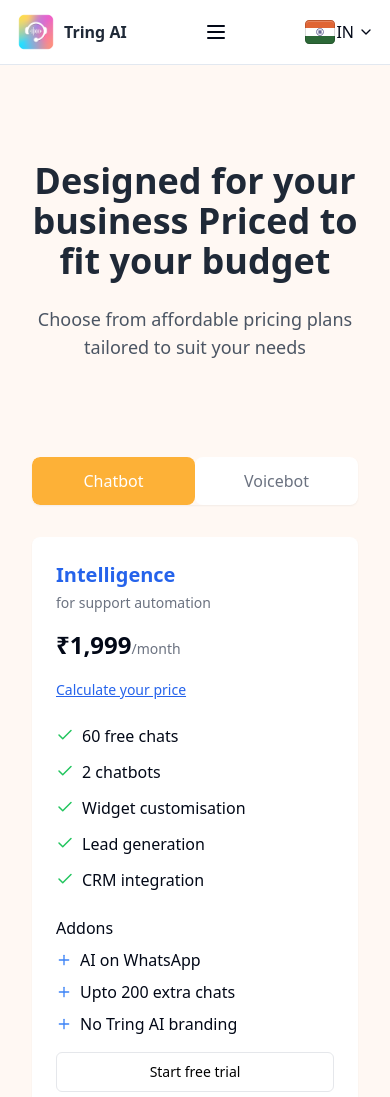
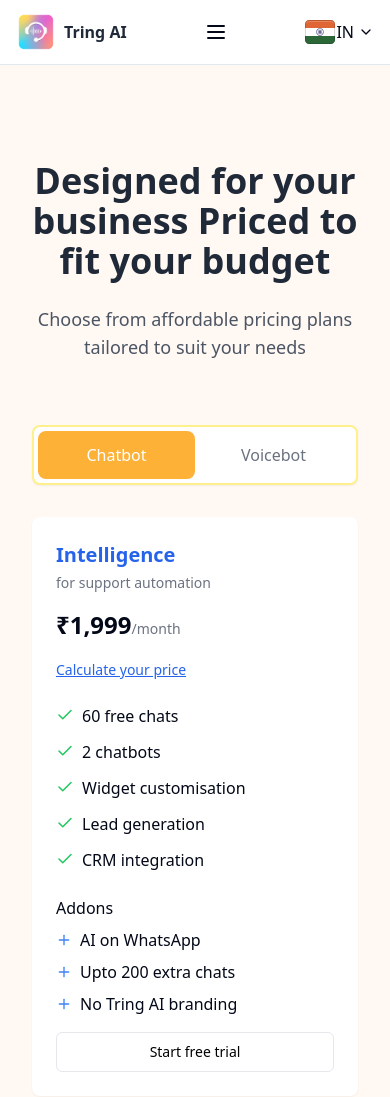
Before and after one commit to akashdurai4274/AI-Pricing-Module2, a Next.js app: page / in a window 390 px wide. Shown: the top 1097 px of the page. Built offline with nearby package versions, Linux system fonts and the light colour scheme.

Commit message:
Update pricing-tabs.tsx

```diff
--- a/components/pricing-tabs.tsx
+++ b/components/pricing-tabs.tsx
@@ -1,30 +1,35 @@
-"use client"
+"use client";
 
-import { useState, useRef } from "react"
-import ChatbotPricing from "./chatbot-pricing"
-import VoicebotPricing from "./voicebot-pricing"
+import { useState, useRef } from "react";
+import ChatbotPricing from "./chatbot-pricing";
+import VoicebotPricing from "./voicebot-pricing";
+import EstimateSection from "./estimate-section";
 
 export default function PricingTabs() {
-  const [activeTab, setActiveTab] = useState("chatbot")
-  const chatbotCalculatorRef = useRef<HTMLDivElement>(null)
-  const voicebotCalculatorRef = useRef<HTMLDivElement>(null)
+  const [activeTab, setActiveTab] = useState("chatbot");
+  console.log(activeTab + " activeTab");
+  const chatbotCalculatorRef = useRef<HTMLDivElement>(null);
+  const voicebotCalculatorRef = useRef<HTMLDivElement>(null);
 
-  const scrollToCalculator = (type: string, plan: string) => {
+  const scrollToCalculator = (type: string) => {
     if (type === "chatbot" && chatbotCalculatorRef.current) {
-      chatbotCalculatorRef.current.scrollIntoView({ behavior: "smooth" })
+      chatbotCalculatorRef.current.scrollIntoView({ behavior: "smooth" });
     } else if (type === "voicebot" && voicebotCalculatorRef.current) {
-      voicebotCalculatorRef.current.scrollIntoView({ behavior: "smooth" })
+      voicebotCalculatorRef.current.scrollIntoView({ behavior: "smooth" });
     }
-  }
+  };
 
   return (
-    <div className="my-8 md:my-12 px-4 sm:px-8 md:px-16 lg:px-24 xl:px-36">
+    <div className="">
+      <div className=" px-4 sm:px-8 md:px-16 lg:px-24 xl:px-36 ">
         <div className="max-w-xl mx-auto mb-8">
-        <div className="flex rounded-lg overflow-hidden shadow-sm">
+          <div className="flex rounded-lg overflow-hidden shadow-sm p-1 border-[2px] border-yellow-200  bg-white">
             <button
               onClick={() => setActiveTab("chatbot")}
               className={`w-1/2 py-3 md:py-5 text-base md:text-xl font-medium transition-colors rounded-lg ${
-              activeTab === "chatbot" ? "bg-[#FDB137] text-white" : "bg-white text-gray-500 hover:bg-gray-50"
+                activeTab === "chatbot"
+                  ? "bg-[#FDB137] text-white"
+                  : "bg-white text-gray-500 hover:bg-gray-50"
               }`}
             >
               Chatbot
@@ -32,7 +37,9 @@ export default function PricingTabs() {
             <button
               onClick={() => setActiveTab("voicebot")}
               className={`w-1/2 py-3 md:py-5 text-base md:text-xl font-medium transition-colors rounded-lg ${
-              activeTab === "voicebot" ? "bg-[#FDB137] text-white" : "bg-white text-gray-500 hover:bg-gray-50"
+                activeTab === "voicebot"
+                  ? "bg-[#FDB137] text-white"
+                  : "bg-white text-gray-500 hover:bg-gray-50"
               }`}
             >
               Voicebot
@@ -41,11 +48,19 @@ export default function PricingTabs() {
         </div>
 
         <div>
-        {activeTab === "chatbot" && <ChatbotPricing onCalculatePrice={(plan) => scrollToCalculator("chatbot", plan)} />}
+          {activeTab === "chatbot" && (
+            <ChatbotPricing
+              onCalculatePrice={(plan) => scrollToCalculator("chatbot")}
+            />
+          )}
           {activeTab === "voicebot" && (
-          <VoicebotPricing onCalculatePrice={(plan) => scrollToCalculator("voicebot", plan)} />
+            <VoicebotPricing
+              onCalculatePrice={(plan) => scrollToCalculator("voicebot")}
+            />
           )}
         </div>
       </div>
-  )
+      <EstimateSection activeTab={activeTab} />
+    </div>
+  );
 }
```
Lines whose indentation alone changed are shown as unchanged.
